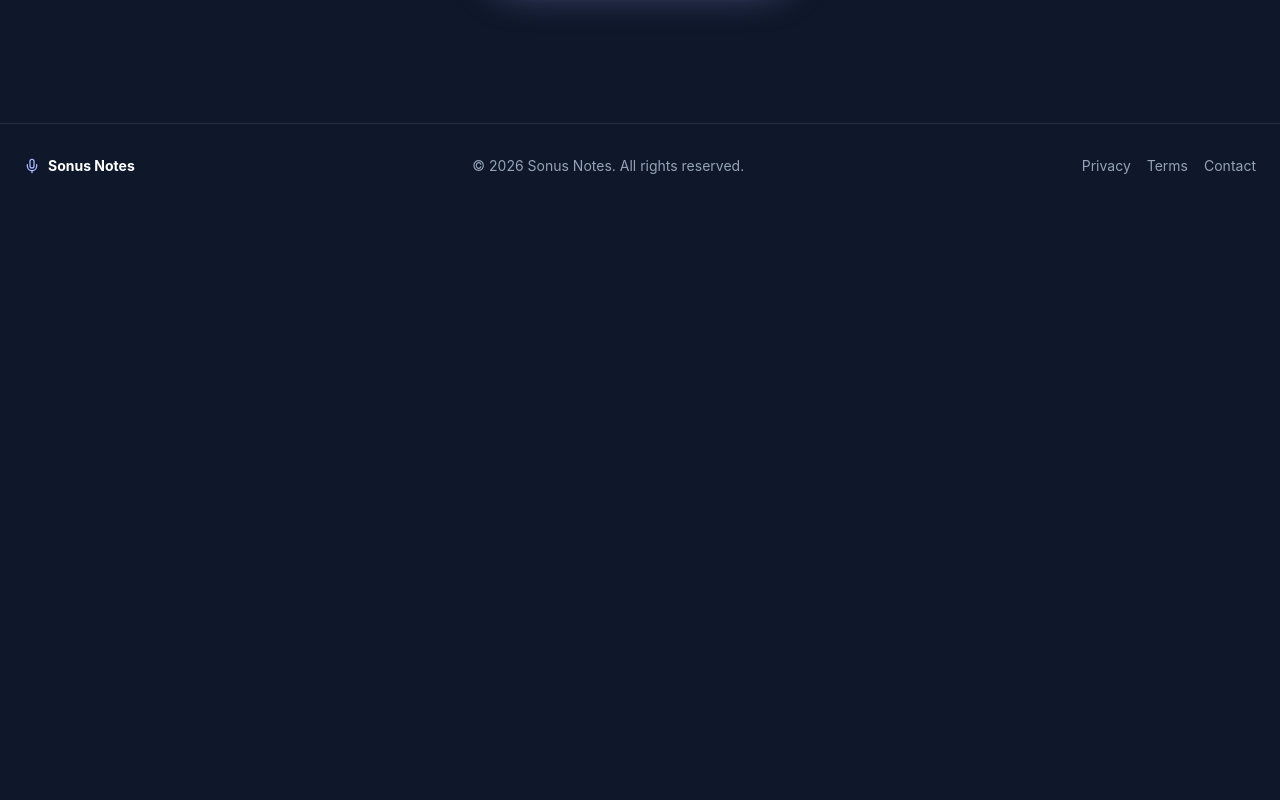
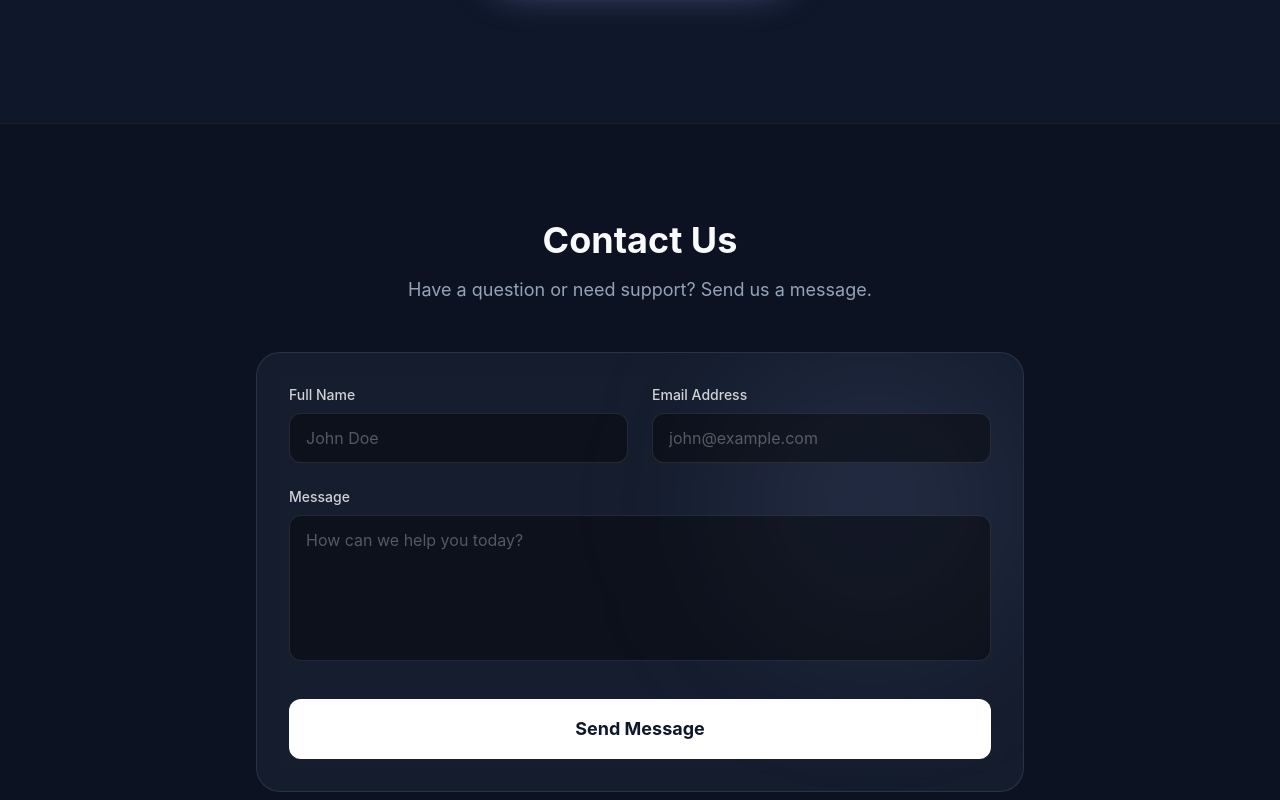
Before and after one commit to u-demiroz/sonusnotes-web, a React (Vite) app: page / in a window 1280 px wide. Shown: the part 2720-3520 px from the top of the page. Before the commit the page ends 2928 px from the top, so only its background shows below. Built offline with nearby package versions, Linux system fonts and the light colour scheme.

Commit message:
feat: add contact form for app review compliance

```diff
--- a/src/pages/Home.tsx
+++ b/src/pages/Home.tsx
@@ -228,6 +228,42 @@ function App() {
         </button>
       </section>
 
+      {/* Contact Form */}
+      <section id="contact" className="py-24 px-6 relative bg-black/20 border-t border-white/5">
+        <div className="max-w-3xl mx-auto">
+          <div className="text-center mb-12">
+            <h2 className="text-3xl md:text-4xl font-bold mb-4">Contact Us</h2>
+            <p className="text-muted-dark text-lg">Have a question or need support? Send us a message.</p>
+          </div>
+
+          <div className="glass p-8 rounded-3xl border border-white/5 relative overflow-hidden">
+            <div className="absolute top-0 right-0 w-[300px] h-[300px] bg-primary/10 rounded-full blur-[80px] pointer-events-none -z-10" />
+
+            <form action="https://formspree.io/f/YOUR_ENDPOINT" method="POST" className="flex flex-col gap-6">
+              <div className="flex flex-col sm:flex-row gap-6">
+                <div className="flex-1">
+                  <label htmlFor="name" className="block text-sm font-medium text-white/80 mb-2">Full Name</label>
+                  <input type="text" id="name" name="name" required className="w-full bg-black/40 border border-white/10 rounded-xl px-4 py-3 text-white placeholder:text-white/30 focus:outline-none focus:border-primary/50 focus:ring-1 focus:ring-primary/50 transition-all" placeholder="John Doe" />
+                </div>
+                <div className="flex-1">
+                  <label htmlFor="email" className="block text-sm font-medium text-white/80 mb-2">Email Address</label>
+                  <input type="email" id="email" name="email" required className="w-full bg-black/40 border border-white/10 rounded-xl px-4 py-3 text-white placeholder:text-white/30 focus:outline-none focus:border-primary/50 focus:ring-1 focus:ring-primary/50 transition-all" placeholder="john@example.com" />
+                </div>
+              </div>
+
+              <div>
+                <label htmlFor="message" className="block text-sm font-medium text-white/80 mb-2">Message</label>
+                <textarea id="message" name="message" required rows={5} className="w-full bg-black/40 border border-white/10 rounded-xl px-4 py-3 text-white placeholder:text-white/30 focus:outline-none focus:border-primary/50 focus:ring-1 focus:ring-primary/50 transition-all resize-none" placeholder="How can we help you today?"></textarea>
+              </div>
+
+              <button type="submit" className="w-full py-4 bg-white text-background-dark rounded-xl font-bold text-lg hover:bg-white/90 transition-colors mt-2">
+                Send Message
+              </button>
+            </form>
+          </div>
+        </div>
+      </section>
+
       {/* Footer */}
       <footer className="py-8 px-6 border-t border-white/10 text-center text-muted-dark text-sm">
         <div className="max-w-7xl mx-auto flex flex-col md:flex-row justify-between items-center gap-4">
@@ -239,7 +275,7 @@ function App() {
           <div className="flex gap-4">
             <Link to="/privacy" className="hover:text-white transition-colors">Privacy</Link>
             <a href="#" className="hover:text-white transition-colors">Terms</a>
-            <a href="#" className="hover:text-white transition-colors">Contact</a>
+            <a href="#contact" className="hover:text-white transition-colors">Contact</a>
           </div>
         </div>
       </footer>
```
